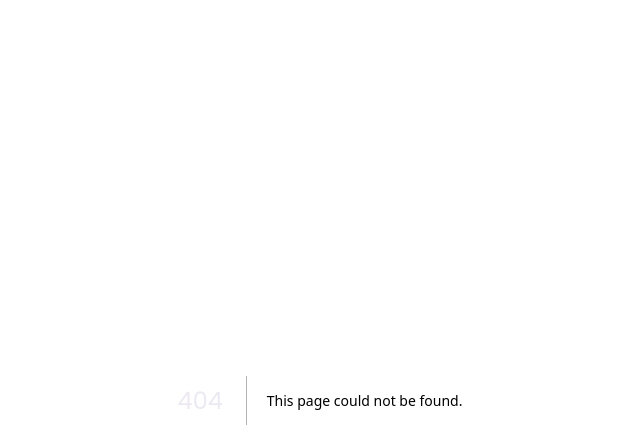
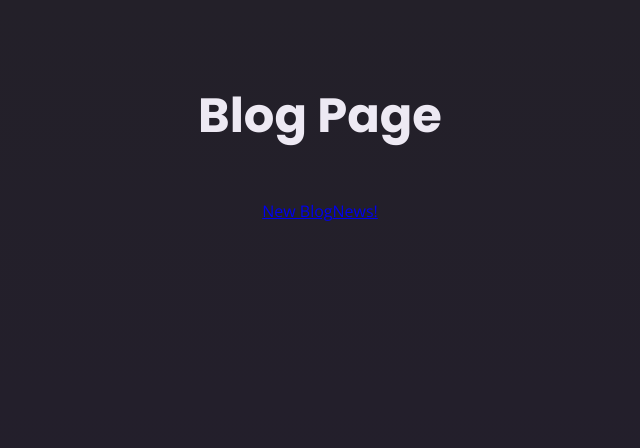
Before and after one commit to indraakkk/NextJs-Course, a Next.js app: page /blog in a window 1280 px wide. Before the commit this address had no page. Shown: the top 448 px of the page, without its empty margins (320-960 px from the left). Built offline with nearby package versions, Linux system fonts and the light colour scheme.

Commit message:
nextjs refresh

```diff
--- /dev/null
+++ b/app/blog/page.js
@@ -0,0 +1,11 @@
+import Link from 'next/link';
+
+export default function BlogPage() {
+  return (
+    <main>
+      <h1>Blog Page</h1>
+      <Link href="/blog/new-blog">New Blog</Link>
+      <Link href="/blog/news">News!</Link>
+    </main>
+  );
+}
--- a/app/page.js
+++ b/app/page.js
@@ -1,9 +1,13 @@
+import Link from 'next/link';
 export default function Home() {
   return (
     <main>
       <img src="/logo.png" alt="A server surrounded by magic sparkles." />
       <h1>Welcome to this NextJS Course!</h1>
       <p>🔥 Let&apos;s get started! 🔥</p>
+      <p>
+        <Link href="/about">About Us</Link>
+      </p>
     </main>
   );
 }
```
Also changed, not shown: app/about/page.js (added, +7 -0 lines), app/blog/[slug]/page.js (added, +8 -0 lines).
